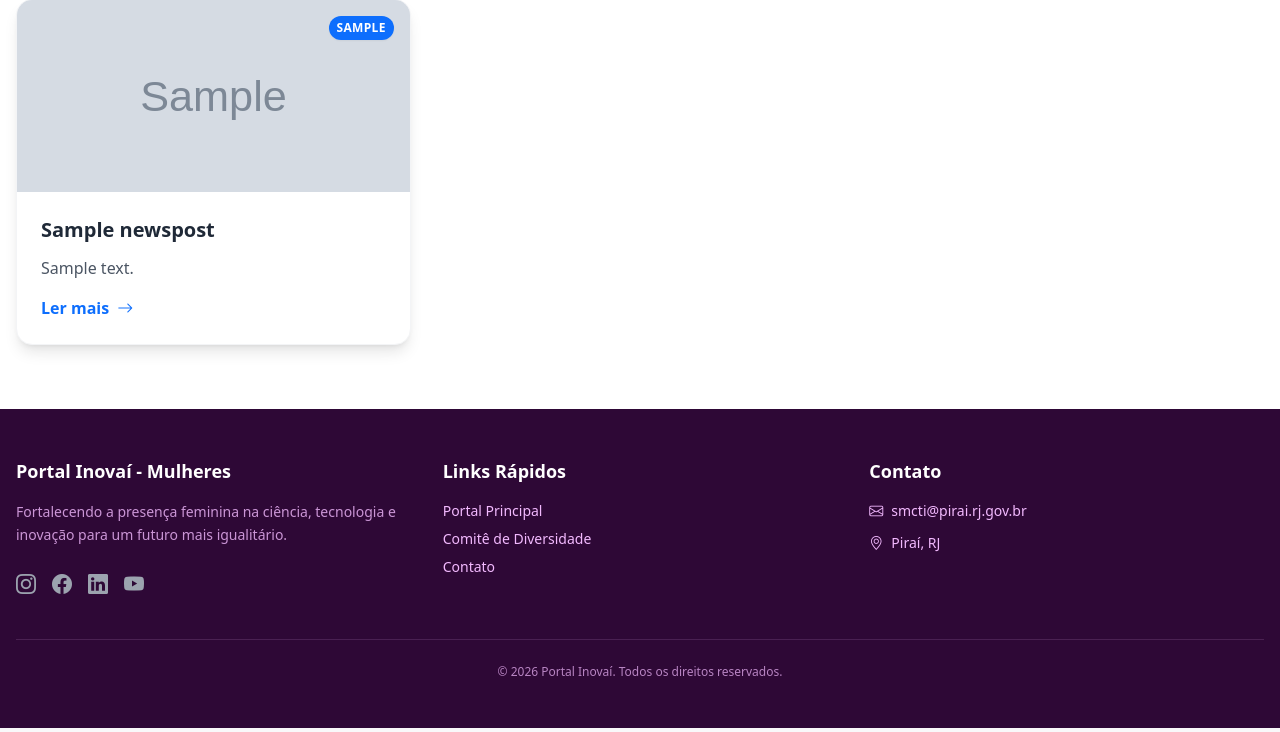
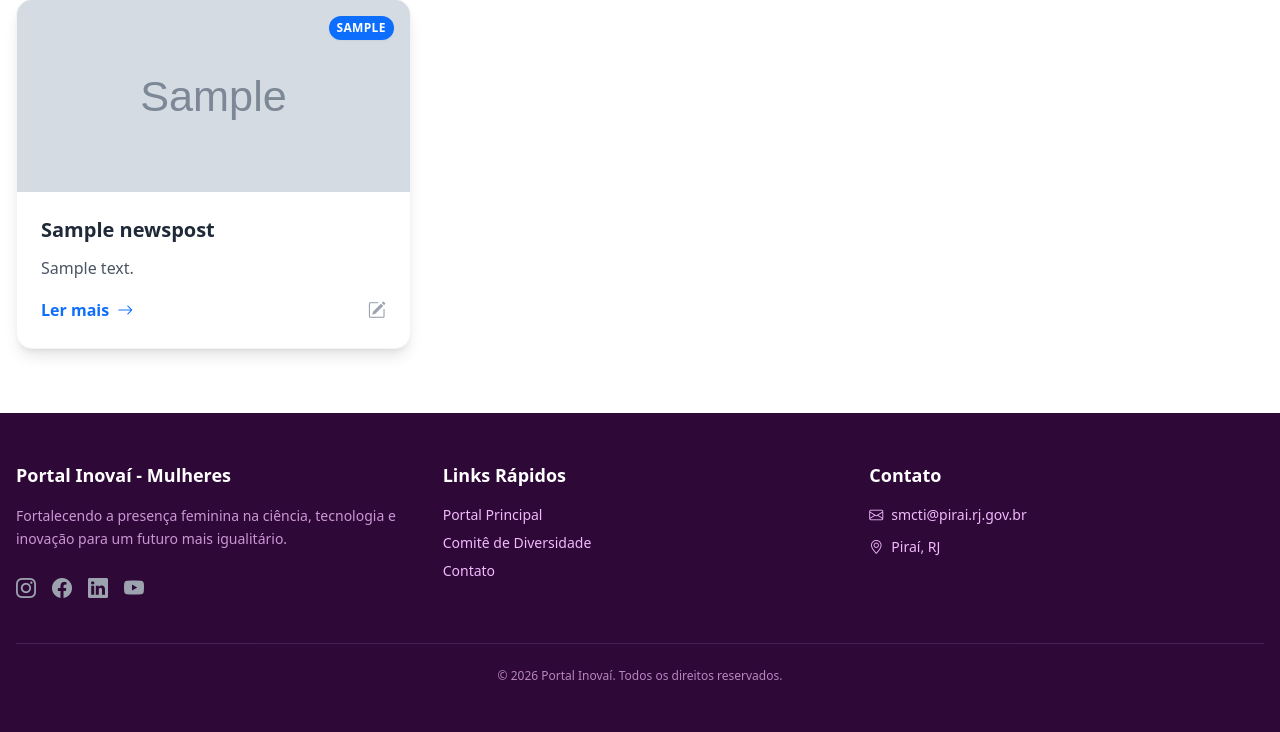
Before and after one commit to samuel-bz/PORTAL-INOVAI, a Django app: template portal/templates/mulheres.html in a window 1280 px wide. Shown: the part 641-1373 px from the top of the page. Run offline with Django 5.2, Linux system fonts and the light colour scheme; the template is opened without the code that fills it: values that come from a table or form of the project are taken from there, others are empty; a user stored in the database is signed in; tables that the repository leaves empty hold one stand-in row (values such as "Sample post"); grey boxes marked "Sample" are stand-in pictures; some libraries are stand-ins or nearby versions.

Commit message:
edição na seção de mulheres

```diff
--- a/portal/templates/mulheres.html
+++ b/portal/templates/mulheres.html
@@ -225,10 +225,19 @@ document.querySelectorAll('.dynamic-color-btn').forEach(btn => {
                     class="text-xl font-bold mb-3 text-gray-800 dark:text-white group-hover:text-brand-blue dark:group-hover:text-blue-400 transition-colors">
                     <a href="{% url 'portal:news_detail' post.pk %}">{{ post.title }}</a></h5>
                 <p class="text-gray-600 dark:text-gray-300 mb-4 line-clamp-3">{{ post.description }}</p>
-                <a href="{% url 'portal:news_detail' post.pk %}"
-                    class="inline-flex items-center text-brand-blue dark:text-blue-400 font-semibold hover:underline">
-                    Ler mais <i class="bi bi-arrow-right ml-2"></i>
-                </a>
+                <div class="flex items-center justify-between">
+                    <a href="{% url 'portal:news_detail' post.pk %}"
+                        class="inline-flex items-center text-brand-blue dark:text-blue-400 font-semibold hover:underline">
+                        Ler mais <i class="bi bi-arrow-right ml-2"></i>
+                    </a>
+                    {% if user.is_authenticated %}
+                    <a href="{% url 'portal:news_editor_edit' post.pk %}"
+                       class="text-gray-400 hover:text-mulheres-pink transition-colors"
+                       title="Editar">
+                        <i class="bi bi-pencil-square text-lg"></i>
+                    </a>
+                    {% endif %}
+                </div>
             </div>
         </div>
         {% empty %}
```
